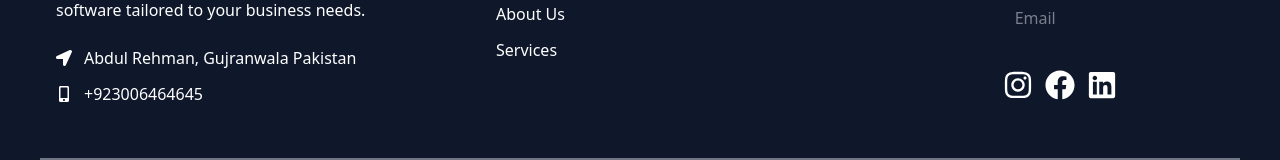
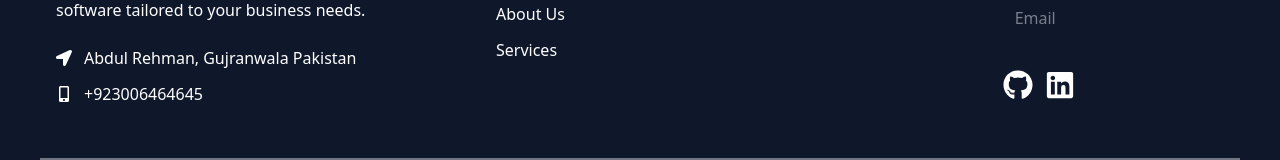
Before and after one commit to likeam/HBDigitalAgency, a React (Vite) app: page /message in a window 1280 px wide. Shown: the part 677-837 px from the top of the page. Built offline with nearby package versions, Linux system fonts and the light colour scheme.

Commit message:
Editing Socila media apps

```diff
--- a/src/components/Footer.jsx
+++ b/src/components/Footer.jsx
@@ -1,6 +1,7 @@
 import React from "react";
 import {
   FaFacebook,
+  FaGithub,
   FaInstagram,
   FaLinkedin,
   FaLocationArrow,
@@ -85,16 +86,10 @@ const Footer = () => {
                   />
                   <div className="mt-6 flex items-center gap-3">
                     <a
-                      href="https://www.instagram.com/engrabdulrehman4/"
+                      href="https://github.com/likeam"
                       className="duration-200 hover:scale-105"
                     >
-                      <FaInstagram className="text-3xl" />
-                    </a>
-                    <a
-                      href="https://www.facebook.com/profile.php?id=100000501580446"
-                      className="duration-200 hover:scale-105"
-                    >
-                      <FaFacebook className="text-3xl" />
+                      <FaGithub className="text-3xl" />
                     </a>
                     <a
                       href="https://www.linkedin.com/in/abdul-rehman-b27a13241"
```
